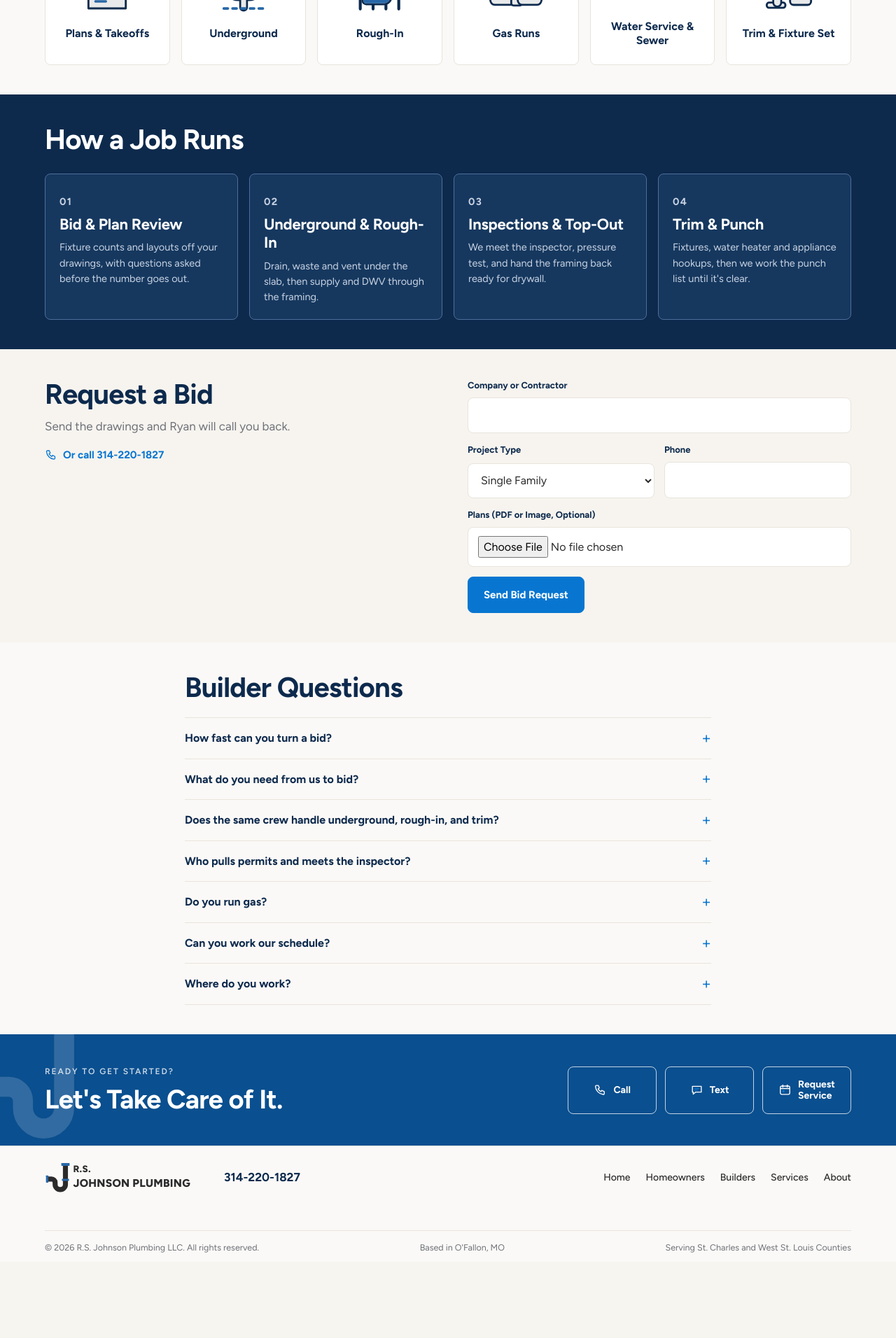
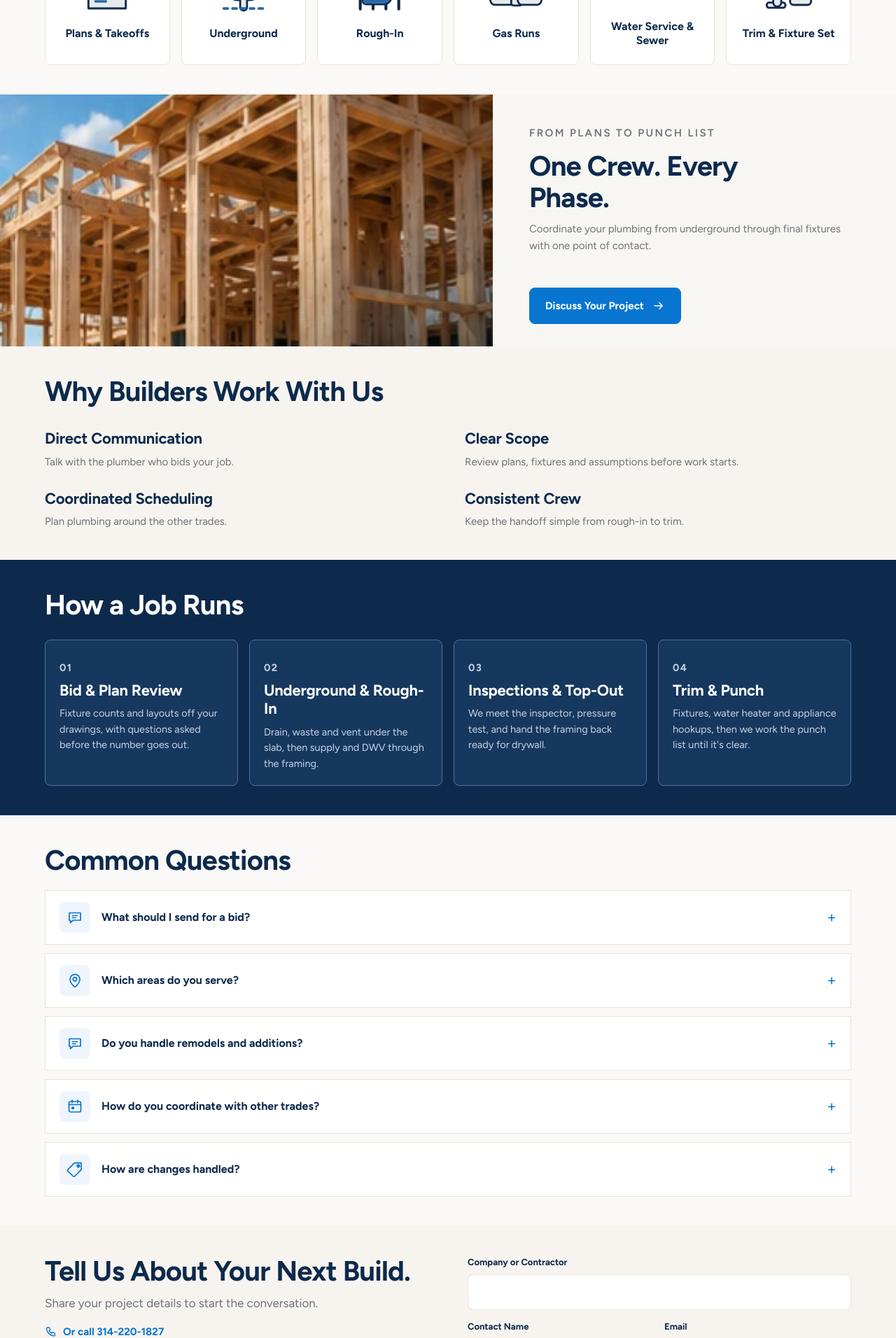
Before and after one commit to rs-johnson-plumbing/website, a Next.js app: page /for-builders in a window 1280 px wide. Shown: the part 820-2732 px from the top of the page at 70% size. Before the commit the page ends 2623 px from the top, so only its background shows below. Built offline with nearby package versions, Linux system fonts and the light colour scheme.

Commit message:
Build For Builders page with shared homeowner UX and plans-review hero

```diff
--- a/content/concept-two.json
+++ b/content/concept-two.json
@@ -68,9 +68,9 @@
       "illustrative": true
     },
     "builderHero": {
-      "src": null,
-      "alt": "A plumber running supply lines through the framing of a house under construction.",
-      "note": "Rough-in inside framing, PEX or copper visible"
+      "src": "/images/concept-two/builders-plans-review.webp",
+      "alt": "An R.S. Johnson plumber and a general contractor standing at a framing site reviewing architectural plans.",
+      "illustrative": true
     },
     "servicesHero": {
       "src": null,
@@ -362,8 +362,8 @@
       ]
     },
     "form": {
-      "heading": "Request a Bid",
-      "line": "Send the drawings and Ryan will call you back.",
+      "heading": "Tell Us About Your Next Build.",
+      "line": "Share your project details to start the conversation.",
       "contractor": "Company or Contractor",
       "projectType": "Project Type",
       "projectTypes": [
@@ -381,7 +381,38 @@
       "error": "That didn't send. Call or text us instead.",
       "orCall": "Or call 314-220-1827"
     },
-    "faqHeading": "Builder Questions"
+    "faqHeading": "Common Questions",
+    "feature": {
+      "eyebrow": "From Plans to Punch List",
+      "heading": "One Crew. Every Phase.",
+      "line": "Coordinate your plumbing from underground through final fixtures with one point of contact.",
+      "cta": "Discuss Your Project"
+    },
+    "reasons": {
+      "heading": "Why Builders Work With Us",
+      "items": [
+        {
+          "title": "Direct Communication",
+          "text": "Talk with the plumber who bids your job."
+        },
+        {
+          "title": "Clear Scope",
+          "text": "Review plans, fixtures and assumptions before work starts."
+        },
+        {
+          "title": "Coordinated Scheduling",
+          "text": "Plan plumbing around the other trades."
+        },
+        {
+          "title": "Consistent Crew",
+          "text": "Keep the handoff simple from rough-in to trim."
+        }
+      ]
+    },
+    "finalCta": {
+      "eyebrow": "Ready to Get Started?",
+      "heading": "Let’s Talk About Your Next Build."
+    }
   },
   "services": {
     "hero": {
--- a/content/faqs.json
+++ b/content/faqs.json
@@ -86,39 +86,29 @@
     "heading": "FAQ",
     "items": [
       {
-        "q": "How fast can you turn a bid?",
-        "a": "Send plans and a fixture schedule and you'll have numbers back within [# business days]. A straight takeoff from your drawings, no padding.",
-        "icon": "tag"
-      },
-      {
-        "q": "What do you need from us to bid?",
-        "a": "Plans (PDF is fine), the fixture schedule if you have one, and the job address. If plans aren't final, send what you have and we'll flag the assumptions in the number.",
+        "q": "What should I send for a bid?",
+        "a": "Share your plans, project address and fixture schedule if available. If plans are still developing, tell us what is decided and what remains open so we can discuss the scope.",
         "icon": "building"
       },
       {
-        "q": "Does the same crew handle underground, rough-in, and trim?",
-        "a": "Yes. The crew that sets the underground comes back for rough-in and trim, so nothing gets lost between stages and your super deals with the same people all the way through.",
-        "icon": "clock"
+        "q": "Which areas do you serve?",
+        "a": "St. Charles County and West St. Louis County. For a project farther out, call or text us to discuss the location.",
+        "icon": "map"
       },
       {
-        "q": "Who pulls permits and meets the inspector?",
-        "a": "We pull the plumbing permit and meet the inspector at every stage. [Confirm permit and inspection policy.]",
-        "icon": "shield"
+        "q": "Do you handle remodels and additions?",
+        "a": "Yes. We handle plumbing for new construction, remodels and additions. Share the plans and existing conditions so we can discuss the work.",
+        "icon": "building"
       },
       {
-        "q": "Do you run gas?",
-        "a": "Yes. Gas runs for ranges, fireplaces, water heaters, and generators, sized and pressure tested for inspection.",
-        "icon": "gas"
-      },
-      {
-        "q": "Can you work our schedule?",
-        "a": "We schedule around your super. Daily check-in on active jobs, and we tell you early if a stage is going to slip. [Confirm.]",
+        "q": "How do you coordinate with other trades?",
+        "a": "We review the project schedule and plumbing stages with your team. Talk with us about framing, inspection and finish milestones when requesting a bid.",
         "icon": "calendar"
       },
       {
-        "q": "Where do you work?",
-        "a": "St. Charles County and West St. Louis County. For a job site farther out, send the address and we'll tell you straight.",
-        "icon": "map"
+        "q": "How are changes handled?",
+        "a": "When plans or fixture selections change, we review the revised scope and discuss pricing and scheduling before the additional work begins.",
+        "icon": "tag"
       }
     ]
   }
--- a/src/app/api/bid/route.ts
+++ b/src/app/api/bid/route.ts
@@ -37,6 +37,10 @@ export async function POST(req: Request) {
   }
   const lead = {
     contractor,
+    contactName: String(form.get("contactName") ?? "").trim().slice(0, 80),
+    email: String(form.get("email") ?? "").trim().slice(0, 254),
+    projectLocation: String(form.get("projectLocation") ?? "").trim().slice(0, 200),
+    projectDetails: String(form.get("projectDetails") ?? "").trim().slice(0, 2000),
     projectType: String(form.get("projectType") ?? "").slice(0, 40),
     phone,
     plans: plansInfo,
--- a/src/components/concept-two/pages/C2Builders.tsx
+++ b/src/components/concept-two/pages/C2Builders.tsx
@@ -6,6 +6,8 @@ import { C2TrustStrip } from "../sections/C2TrustStrip";
 import { C2ServiceGrid } from "../sections/C2ServiceGrid";
 import { C2Faq } from "../sections/C2Faq";
 import { C2BidForm } from "../sections/C2BidForm";
+import { C2Split } from "../sections/C2Split";
+import { C2Points } from "../sections/C2Points";
 import { C2FinalCta } from "../sections/C2FinalCta";
 import { C2Button } from "../ui/C2Button";
 import { drawingFor, c2Label } from "../ui/drawingFor";
@@ -19,19 +21,18 @@ const tiles = builderServices.map((service) => ({
 export function C2Builders() {
   const page = copy.builders;
   return (
-    <>
+    <div className="c2-builders">
       <C2PageHero
-        tone="navy"
         eyebrow={page.hero.eyebrow}
         headingLines={page.hero.headingLines}
         lead={page.hero.lead}
-        slot="builderFraming"
+        slot="builderHero"
         actions={
           <>
-            <C2Button href={page.hero.primary.href} variant="on-dark">
+            <C2Button href={page.hero.primary.href}>
               {page.hero.primary.label}
             </C2Button>
-            <C2Button href={site.phone.tel} variant="on-dark" icon="phone" trailingIcon={null} data-track="call-hero">
+            <C2Button href={site.phone.tel} variant="outline" icon="phone" trailingIcon={null} data-track="call-hero">
               {page.hero.secondary.label}
             </C2Button>
           </>
@@ -51,6 +52,9 @@ export function C2Builders() {
         </div>
       </section>
 
+      <C2Split id="builder-feature" slot="builderFraming" eyebrow={page.feature.eyebrow} heading={page.feature.heading} line={page.feature.line} ctaLabel={page.feature.cta} ctaHref="#request-a-bid" />
+      <C2Points id="why-builders" heading={page.reasons.heading} items={page.reasons.items} />
+
       <section className="c2-section c2-section--navy" aria-labelledby="c2-phases">
         <div className="c2-wrap">
           <h2 id="c2-phases" className="c2-h2">
@@ -68,9 +72,9 @@ export function C2Builders() {
         </div>
       </section>
 
+      <C2Faq heading={page.faqHeading} items={faqs.builders.items} illustrated />
       <C2BidForm />
-      <C2Faq heading={page.faqHeading} items={faqs.builders.items} />
-      <C2FinalCta />
-    </>
+      <C2FinalCta audience="builders" />
+    </div>
   );
 }
--- a/src/components/concept-two/sections/C2BidForm.tsx
+++ b/src/components/concept-two/sections/C2BidForm.tsx
@@ -49,6 +49,11 @@ export function C2BidForm() {
               <input name="contractor" required autoComplete="organization" />
             </label>
             <div className="c2-form-row">
+              <label><span>Contact Name</span><input name="contactName" autoComplete="name" maxLength={80} /></label>
+              <label><span>Email</span><input name="email" type="email" autoComplete="email" maxLength={254} /></label>
+            </div>
+            <label><span>Project Location</span><input name="projectLocation" autoComplete="street-address" maxLength={200} /></label>
+            <div className="c2-form-row">
               <label>
                 <span>{form.projectType}</span>
                 <select name="projectType" defaultValue={form.projectTypes[0]}>
@@ -62,9 +67,11 @@ export function C2BidForm() {
                 <input name="phone" type="tel" inputMode="tel" required autoComplete="tel" />
               </label>
             </div>
-            <label>
+            <label><span>Project Details</span><textarea name="projectDetails" rows={3} maxLength={2000} /></label>
+            <label className="c2-plans-upload">
               <span>{form.plans}</span>
-              <input name="plans" type="file" accept="application/pdf,image/*" />
+              <input name="plans" type="file" accept="application/pdf,image/*" aria-describedby="c2-plans-help" />
+              <small id="c2-plans-help">PDF or image, up to 4 MB.</small>
             </label>
             {state === "error" && <p className="c2-form-error">{form.error}</p>}
             <C2Button type="submit" trailingIcon={null} disabled={state === "sending"}>
--- a/src/components/concept-two/sections/C2FinalCta.tsx
+++ b/src/components/concept-two/sections/C2FinalCta.tsx
@@ -5,8 +5,9 @@ import { C2Button } from "../ui/C2Button";
 import { useRequestService } from "../ui/C2Request";
 
 /** The closing band keeps a subtle brand mark behind the contact actions. */
-export function C2FinalCta() {
-  const cta = copy.home.finalCta;
+export function C2FinalCta({ audience = "homeowners" }: { audience?: "homeowners" | "builders" }) {
+  const isBuilder = audience === "builders";
+  const cta = isBuilder ? copy.builders.finalCta : copy.home.finalCta;
   const requestService = useRequestService();
   return (
     <section className="c2-final" aria-labelledby="c2-final-heading">
@@ -25,9 +26,8 @@ export function C2FinalCta() {
           <C2Button href={smsLink()} variant="on-dark" icon="message" trailingIcon={null} data-track="text-final">
             {copy.ui.text}
           </C2Button>
-          <C2Button onClick={requestService} className="c2-final-request" variant="on-dark" icon="calendar" trailingIcon={null}>
-            {copy.ui.requestShort}
-            <span className="c2-only-lg">Service</span>
+          <C2Button href={isBuilder ? "#request-a-bid" : undefined} onClick={isBuilder ? undefined : requestService} className="c2-final-request" variant="on-dark" icon="calendar" trailingIcon={null}>
+            {isBuilder ? copy.ui.requestBid : <>{copy.ui.requestShort}<span className="c2-only-lg">Service</span></>}
           </C2Button>
         </div>
       </div>
--- a/src/styles/concept-two-page-polish.css
+++ b/src/styles/concept-two-page-polish.css
@@ -21,50 +21,50 @@
 }
 
 /* The remodel photo stretches with its copy instead of ending above the CTA. */
-.c2-homeowners .c2-split-photo { overflow: hidden; }
-.c2-homeowners .c2-split-copy .c2-btn { align-self: flex-start; }
+:is(.c2-homeowners, .c2-builders) .c2-split-photo { overflow: hidden; }
+:is(.c2-homeowners, .c2-builders) .c2-split-copy .c2-btn { align-self: flex-start; }
 @media (min-width: 1024px) {
-  .c2-homeowners .c2-split-photo { height: auto; min-height: 360px; }
-  .c2-homeowners .c2-split-copy { padding-block: 32px; }
-  .c2-homeowners .c2-split-copy .c2-btn { margin-top: auto; }
-  .c2-homeowners .c2-split-copy > p:last-of-type { margin-bottom: 24px; }
+  :is(.c2-homeowners, .c2-builders) .c2-split-photo { height: auto; min-height: 360px; }
+  :is(.c2-homeowners, .c2-builders) .c2-split-copy { padding-block: 32px; }
+  :is(.c2-homeowners, .c2-builders) .c2-split-copy .c2-btn { margin-top: auto; }
+  :is(.c2-homeowners, .c2-builders) .c2-split-copy > p:last-of-type { margin-bottom: 24px; }
 }
 
 /* A distinct testimonial band separates the reasons and question sections. */
-:is(.c2-home, .c2-homeowners) section[aria-labelledby="c2-reviews-heading"] {
+:is(.c2-home, .c2-homeowners, .c2-builders) section[aria-labelledby="c2-reviews-heading"] {
   background: var(--c2-navy); padding-block: 40px;
 }
-:is(.c2-home, .c2-homeowners) .c2-reviews-head h2,
-:is(.c2-home, .c2-homeowners) .c2-quote { color: #fff; }
-:is(.c2-home, .c2-homeowners) .c2-quote-by { color: #d1deed; }
-:is(.c2-home, .c2-homeowners) .c2-reviews-body { border-color: #ffffff35; }
-:is(.c2-home, .c2-homeowners) .c2-round { background: transparent; color: #fff; border-color: #ffffff70; }
-:is(.c2-home, .c2-homeowners) .c2-round:hover { background: #ffffff18; }
+:is(.c2-home, .c2-homeowners, .c2-builders) .c2-reviews-head h2,
+:is(.c2-home, .c2-homeowners, .c2-builders) .c2-quote { color: #fff; }
+:is(.c2-home, .c2-homeowners, .c2-builders) .c2-quote-by { color: #d1deed; }
+:is(.c2-home, .c2-homeowners, .c2-builders) .c2-reviews-body { border-color: #ffffff35; }
+:is(.c2-home, .c2-homeowners, .c2-builders) .c2-round { background: transparent; color: #fff; border-color: #ffffff70; }
+:is(.c2-home, .c2-homeowners, .c2-builders) .c2-round:hover { background: #ffffff18; }
 
 /* Full content-width, left-aligned, keyboard-accessible disclosure rows. */
-.c2-homeowners .c2-faq { max-width: 1440px; text-align: left; }
-.c2-homeowners .c2-faq-list { border: 0; display: grid; gap: 12px; }
-.c2-homeowners .c2-faq-list details { background: #fff; border: 1px solid var(--c2-rule); padding-inline: 20px; }
-.c2-homeowners .c2-faq-list summary { justify-content: flex-start; min-height: 76px; }
-.c2-homeowners .c2-faq-list summary::after { margin-left: auto; }
-.c2-homeowners .c2-faq-list p { max-width: none; padding-left: 60px; }
-.c2-homeowners .c2-faq-icon { display: grid; place-items: center; width: 44px; height: 44px; flex: 0 0 44px; background: #eef5fc; color: var(--c2-blue); border-radius: 8px; }
+:is(.c2-homeowners, .c2-builders) .c2-faq { max-width: 1440px; text-align: left; }
+:is(.c2-homeowners, .c2-builders) .c2-faq-list { border: 0; display: grid; gap: 12px; }
+:is(.c2-homeowners, .c2-builders) .c2-faq-list details { background: #fff; border: 1px solid var(--c2-rule); padding-inline: 20px; }
+:is(.c2-homeowners, .c2-builders) .c2-faq-list summary { justify-content: flex-start; min-height: 76px; }
+:is(.c2-homeowners, .c2-builders) .c2-faq-list summary::after { margin-left: auto; }
+:is(.c2-homeowners, .c2-builders) .c2-faq-list p { max-width: none; padding-left: 60px; }
+:is(.c2-homeowners, .c2-builders) .c2-faq-icon { display: grid; place-items: center; width: 44px; height: 44px; flex: 0 0 44px; background: #eef5fc; color: var(--c2-blue); border-radius: 8px; }
 
 /* Equal contact buttons with a clear primary request action. */
-:is(.c2-home, .c2-homeowners) .c2-final-actions { grid-template-columns: repeat(3, minmax(0, 1fr)); gap: 12px; }
-:is(.c2-home, .c2-homeowners) .c2-final-actions .c2-btn { min-height: 68px; border-color: #ffffff70; border-radius: 6px; }
-:is(.c2-home, .c2-homeowners) .c2-final-actions .c2-btn:last-child { background: #fff; color: var(--c2-navy); border-color: #fff; }
-:is(.c2-home, .c2-homeowners) .c2-final-actions .c2-btn > svg { width: 23px; height: 23px; flex-shrink: 0; }
-:is(.c2-home, .c2-homeowners) .c2-final-actions .c2-btn:hover { background: #eaf3ff; color: var(--c2-navy); }
+:is(.c2-home, .c2-homeowners, .c2-builders) .c2-final-actions { grid-template-columns: repeat(3, minmax(0, 1fr)); gap: 12px; }
+:is(.c2-home, .c2-homeowners, .c2-builders) .c2-final-actions .c2-btn { min-height: 68px; border-color: #ffffff70; border-radius: 6px; }
+:is(.c2-home, .c2-homeowners, .c2-builders) .c2-final-actions .c2-btn:last-child { background: #fff; color: var(--c2-navy); border-color: #fff; }
+:is(.c2-home, .c2-homeowners, .c2-builders) .c2-final-actions .c2-btn > svg { width: 23px; height: 23px; flex-shrink: 0; }
+:is(.c2-home, .c2-homeowners, .c2-builders) .c2-final-actions .c2-btn:hover { background: #eaf3ff; color: var(--c2-navy); }
 @media (min-width: 1024px) {
-  :is(.c2-home, .c2-homeowners) .c2-final-actions { width: 540px; max-width: 100%; }
-  :is(.c2-home, .c2-homeowners) .c2-final-actions .c2-btn { padding-inline: 18px; }
+  :is(.c2-home, .c2-homeowners, .c2-builders) .c2-final-actions { width: 540px; max-width: 100%; }
+  :is(.c2-home, .c2-homeowners, .c2-builders) .c2-final-actions .c2-btn { padding-inline: 18px; }
 }
 @media (max-width: 600px) {
-  :is(.c2-home, .c2-homeowners) .c2-final-actions { gap: 8px; }
-  :is(.c2-home, .c2-homeowners) .c2-final-actions .c2-btn { flex-direction: column; padding: 12px 6px; gap: 8px; }
-  .c2-homeowners .c2-faq-list details { padding-inline: 14px; }
-  .c2-homeowners .c2-faq-list p { padding-left: 0; }
+  :is(.c2-home, .c2-homeowners, .c2-builders) .c2-final-actions { gap: 8px; }
+  :is(.c2-home, .c2-homeowners, .c2-builders) .c2-final-actions .c2-btn { flex-direction: column; padding: 12px 6px; gap: 8px; }
+  :is(.c2-homeowners, .c2-builders) .c2-faq-list details { padding-inline: 14px; }
+  :is(.c2-homeowners, .c2-builders) .c2-faq-list p { padding-left: 0; }
 }
 
 /* Keep both place names together across the available phone width. */
@@ -79,14 +79,14 @@
   .c2-home .c2-split-copy h2 { font-size: clamp(20px, 5.6vw, 26px); margin-top: 10px; }
   .c2-home .c2-split-copy .c2-btn { font-size: 12px; padding: 10px 8px; gap: 6px; min-height: 46px; white-space: normal; margin-top: 16px; }
   .c2-home .c2-split-copy .c2-btn svg { width: 16px; flex-shrink: 0; }
-  .c2 .c2-homeowners .c2-hero-media { background: none; height: auto; aspect-ratio: 3 / 2; }
-  .c2 .c2-homeowners .c2-hero-media img { display: block !important; object-position: center; }
-  .c2 .c2-homeowners .c2-hero-media::before,
-  .c2 .c2-homeowners .c2-hero-media::after { display: none; }
+  .c2 :is(.c2-homeowners, .c2-builders) .c2-hero-media { background: none; height: auto; aspect-ratio: 3 / 2; }
+  .c2 :is(.c2-homeowners, .c2-builders) .c2-hero-media img { display: block !important; object-position: center; }
+  .c2 :is(.c2-homeowners, .c2-builders) .c2-hero-media::before,
+  .c2 :is(.c2-homeowners, .c2-builders) .c2-hero-media::after { display: none; }
 }
 @media (min-width: 1024px) {
-  .c2 .c2-homeowners .c2-hero-media img { object-position: center; }
-  .c2 .c2-homeowners .c2-hero-media::after { background: linear-gradient(90deg, #fbf9f7 0%, rgba(251,249,247,.85) 8%, transparent 28%); }
+  .c2 :is(.c2-homeowners, .c2-builders) .c2-hero-media img { object-position: center; }
+  .c2 :is(.c2-homeowners, .c2-builders) .c2-hero-media::after { background: linear-gradient(90deg, #fbf9f7 0%, rgba(251,249,247,.85) 8%, transparent 28%); }
 }
 
 /* Phone footer puts business details beside the existing service-area list. */
@@ -114,20 +114,49 @@
 }
 
 /* Give the testimonial its own strong band, followed by a quiet contact area. */
-.c2 :is(.c2-home, .c2-homeowners) section[aria-labelledby="c2-reviews-heading"] { background: #102b4e; border-top: 4px solid var(--c2-blue); padding-block: 44px; }
-.c2 :is(.c2-home, .c2-homeowners) .c2-quote { font-size: clamp(23px, 2vw, 29px); line-height: 1.45; color: #fff; }
-.c2 :is(.c2-home, .c2-homeowners) .c2-final { background: #eef3f8; border-bottom: 1px solid var(--c2-rule); }
-.c2 :is(.c2-home, .c2-homeowners) .c2-final h2 { color: var(--c2-navy); }
-.c2 :is(.c2-home, .c2-homeowners) .c2-final .c2-eyebrow { color: #426080; }
-.c2 :is(.c2-home, .c2-homeowners) .c2-final-mark { opacity: .06; }
-.c2 :is(.c2-home, .c2-homeowners) .c2-final-mark path { stroke: var(--c2-navy); }
-.c2 :is(.c2-home, .c2-homeowners) .c2-final-actions .c2-btn { background: #fff; color: var(--c2-navy); border-color: #9aafc5; }
-.c2 :is(.c2-home, .c2-homeowners) .c2-final-actions .c2-btn:last-child { background: var(--c2-blue); color: #fff; border-color: var(--c2-blue); }
-.c2 :is(.c2-home, .c2-homeowners) .c2-final-actions .c2-btn:hover { background: #dce9f6; color: var(--c2-navy); }
+.c2 :is(.c2-home, .c2-homeowners, .c2-builders) section[aria-labelledby="c2-reviews-heading"] { background: #102b4e; border-top: 4px solid var(--c2-blue); padding-block: 44px; }
+.c2 :is(.c2-home, .c2-homeowners, .c2-builders) .c2-quote { font-size: clamp(23px, 2vw, 29px); line-height: 1.45; color: #fff; }
+.c2 :is(.c2-home, .c2-homeowners, .c2-builders) .c2-final { background: #eef3f8; border-bottom: 1px solid var(--c2-rule); }
+.c2 :is(.c2-home, .c2-homeowners, .c2-builders) .c2-final h2 { color: var(--c2-navy); }
+.c2 :is(.c2-home, .c2-homeowners, .c2-builders) .c2-final .c2-eyebrow { color: #426080; }
+.c2 :is(.c2-home, .c2-homeowners, .c2-builders) .c2-final-mark { opacity: .06; }
+.c2 :is(.c2-home, .c2-homeowners, .c2-builders) .c2-final-mark path { stroke: var(--c2-navy); }
+.c2 :is(.c2-home, .c2-homeowners, .c2-builders) .c2-final-actions .c2-btn { background: #fff; color: var(--c2-navy); border-color: #9aafc5; }
+.c2 :is(.c2-home, .c2-homeowners, .c2-builders) .c2-final-actions .c2-btn:last-child { background: var(--c2-blue); color: #fff; border-color: var(--c2-blue); }
+.c2 :is(.c2-home, .c2-homeowners, .c2-builders) .c2-final-actions .c2-btn:hover { background: #dce9f6; color: var(--c2-navy); }
 
 /* Balanced contact labels with the brand watermark retained on the light band. */
 .c2 .c2-final-actions { grid-template-columns: repeat(3, minmax(0, 1fr)); }
 .c2 .c2-final-actions .c2-btn { min-height: 68px; }
 .c2 .c2-final-actions .c2-final-request > span { align-items: flex-start; text-align: left; }
-.c2 :is(.c2-home, .c2-homeowners) .c2-final-mark { opacity: .14; }
-.c2 :is(.c2-home, .c2-homeowners) .c2-final-mark path { stroke: #2868a8; }
+.c2 :is(.c2-home, .c2-homeowners, .c2-builders) .c2-final-mark { opacity: .14; }
+.c2 :is(.c2-home, .c2-homeowners, .c2-builders) .c2-final-mark path { stroke: #2868a8; }
+
+/* Keep the enlarged wordmark clear of navigation on narrow desktops. */
+@media (min-width: 1024px) and (max-width: 1199px) {
+  .c2 .c2-header-inner { gap: 16px; }
+  .c2 .c2-nav { gap: 16px; }
+  .c2 .c2-header-actions { gap: 12px; }
+}
+
+@media (max-width: 1023px) {
+  .c2 :is(.c2-homeowners, .c2-builders) .c2-hero-media { left: 0; right: auto; width: 100vw; margin-left: calc((100% - 100vw) / 2); }
+}
+
+/* Useful service navigation, shared with the Concept 2 services pages. */
+.c2 .c2-footer-service-groups { grid-column: 1 / -1; display: grid; gap: 28px; border-top: 1px solid var(--c2-rule); padding-top: 24px; }
+.c2 .c2-footer-service-groups h2 { margin: 0 0 10px; font-size: 16px; line-height: 1.4; color: var(--c2-navy); }
+.c2 .c2-footer-service-groups ul { list-style: none; padding: 0; margin: 0; display: grid; grid-template-columns: repeat(2, minmax(0, 1fr)); gap: 0 14px; }
+.c2 .c2-footer-service-groups a { display: flex; align-items: center; min-height: 44px; padding-block: 8px; color: var(--c2-slate); font-size: 14px; line-height: 1.4; text-decoration: none; }
+.c2 .c2-footer-service-groups a:hover { color: var(--c2-blue); text-decoration: underline; }
+.c2 .c2-footer-service-groups a:focus-visible { outline: 2px solid var(--c2-blue); outline-offset: 3px; }
+@media (min-width: 768px) {
+  .c2 .c2-footer-service-groups { grid-template-columns: repeat(2, minmax(0, 1fr)); gap: 40px; }
+}
+
+
+.c2-builders #builder-feature .c2-split-photo { overflow: hidden; }
+.c2-builders #builder-feature .c2-split-photo img { top: -16% !important; height: 116% !important; }
+.c2-builders .c2-plans-upload { border: 1px dashed #9aafc5; padding: 16px; background: #fff; }
+.c2-builders .c2-plans-upload small { color: var(--c2-slate); font-size: 12px; }
+.c2-builders .c2-steps { margin-top: 28px; }
```
Also changed, not shown: src/components/concept-two/chrome/C2Footer.tsx (+17 -2 lines), src/components/concepts/ConceptProvider.tsx (+4 -47 lines), public/images/concept-two/builders-plans-review.webp (added), 1 other file (tests, documents, lock files or other folders).
